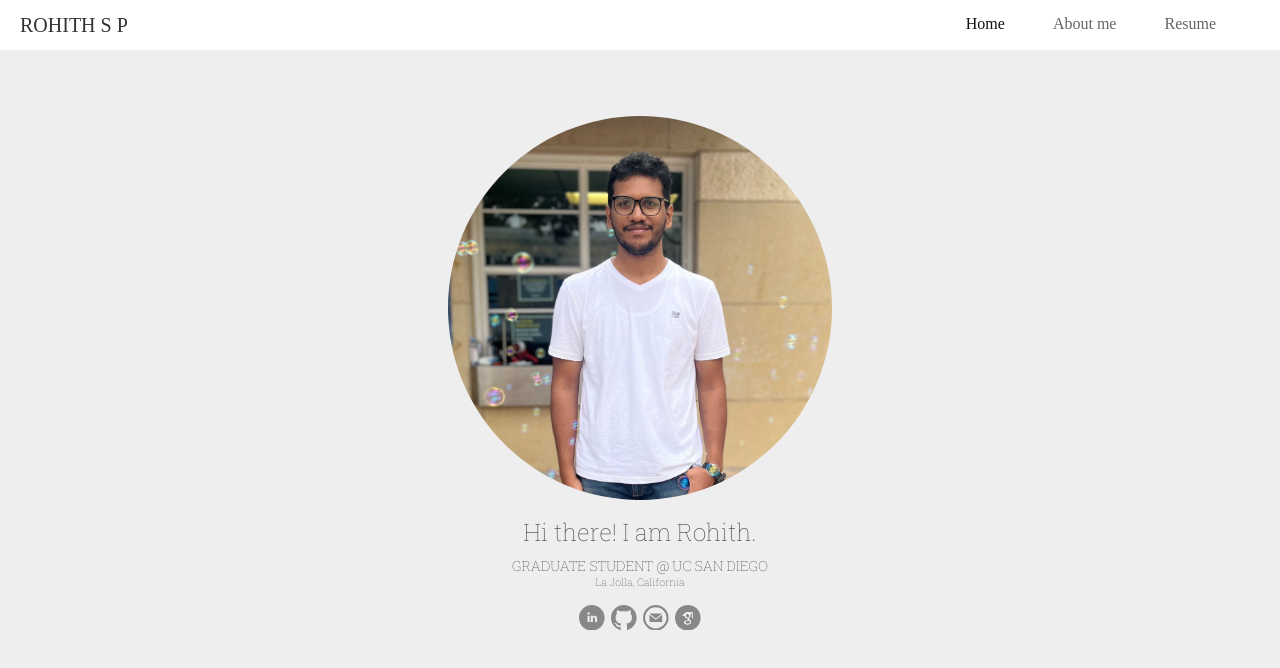
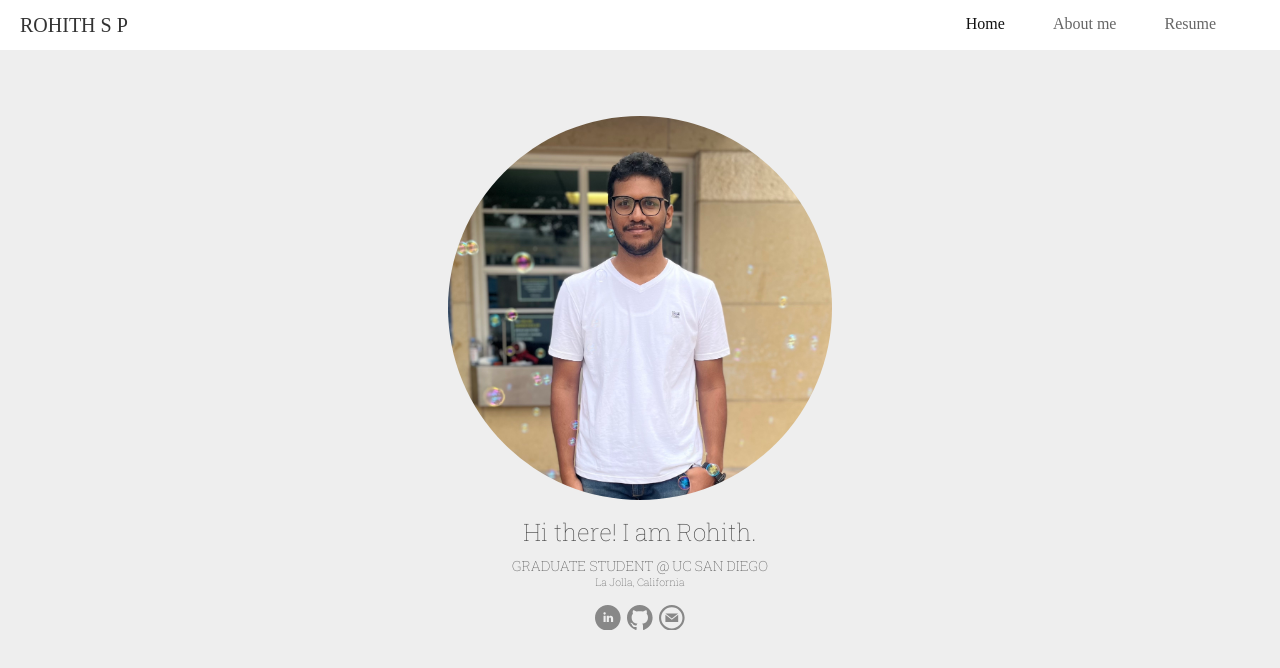
Before and after one commit to rohithaug/rohithaug.github.io, a React (Create React App) app: page /#/ in a window 1280 px wide. Shown: the top 668 px of the page. Built offline with nearby package versions, Linux system fonts and the light colour scheme.

Commit message:
remove google scholar

```diff
--- a/src/containers/home/icons.jsx
+++ b/src/containers/home/icons.jsx
@@ -43,16 +43,6 @@ const HomeIcons = () => {
                 <EmailIcon className="home-icons email"/>
                 </a>
             </li>
-
-            <li>
-                <a
-                    href="https://scholar.google.com/citations?user=4KHK9tQAAAAJ&hl=en"
-                    target="_blank"
-                    rel="noopener noreferrer"
-                >
-                    <GoogleScholarIcon className="home-icons google-scholar"/>
-                </a>
-            </li>
         </ul>
     );
 }
```
